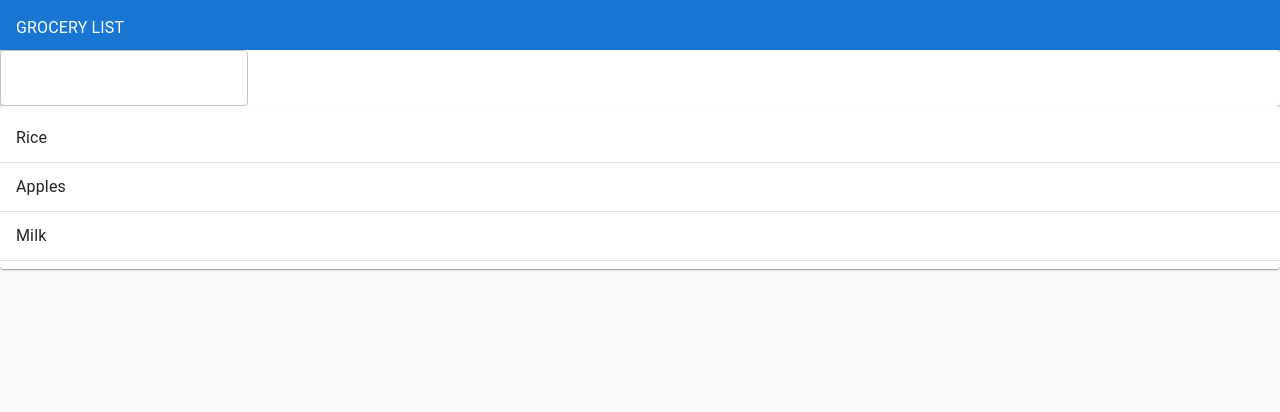
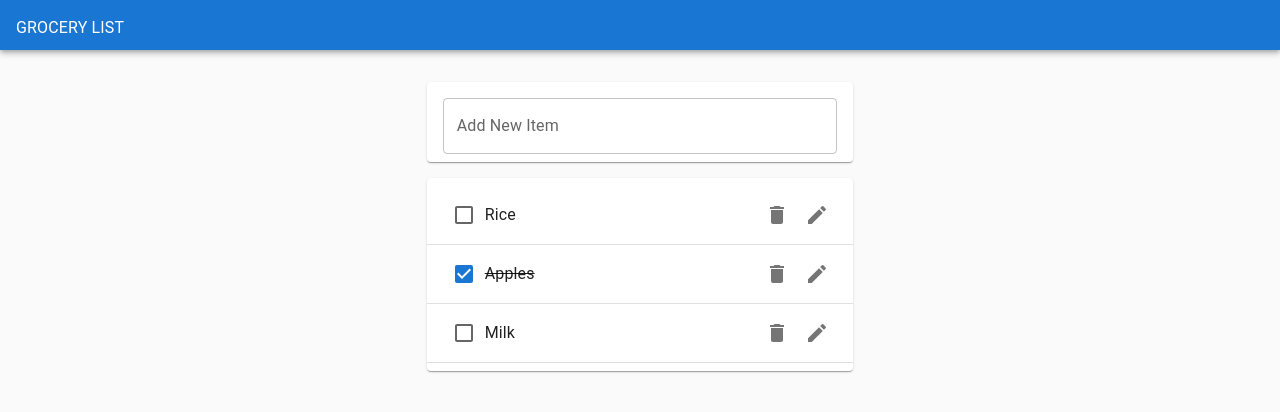
Before and after one commit to axseinga/grocery-list-app-react, a React (Create React App) app: page / in a window 1280 px wide. Shown: the top 412 px of the page. Built offline with nearby package versions, Linux system fonts and the light colour scheme.

Commit message:
add GroceryItem

```diff
--- a/package.json
+++ b/package.json
@@ -5,6 +5,7 @@
   "dependencies": {
     "@emotion/react": "^11.5.0",
     "@emotion/styled": "^11.3.0",
+    "@mui/icons-material": "^5.0.4",
     "@mui/material": "^5.0.4",
     "@testing-library/jest-dom": "^5.14.1",
     "@testing-library/react": "^11.2.7",
@@ -12,6 +13,7 @@
     "react": "^17.0.2",
     "react-dom": "^17.0.2",
     "react-scripts": "4.0.3",
+    "uuid": "^8.3.2",
     "web-vitals": "^1.1.2"
   },
   "scripts": {
--- a/src/GroceryApp.js
+++ b/src/GroceryApp.js
@@ -10,7 +10,7 @@ import GroceryForm from "./GroceryForm";
 const GroceryApp = () => {
     const initialList = [
         { id: 1, product: "Rice", completed: false },
-        { id: 2, product: "Apples", completed: false },
+        { id: 2, product: "Apples", completed: true },
         { id: 3, product: "Milk", completed: false },
     ];
 
@@ -51,8 +51,16 @@ const GroceryApp = () => {
                     GROCERY LIST
                 </Typography>
             </AppBar>
-            <GroceryForm addProduct={addProduct} />
-            <GroceryList list={groceries} />
+            <Grid
+                container
+                justifyContent="center"
+                style={{ marginTop: "1rem" }}
+            >
+                <Grid item xs={11} md={8} lg={4}>
+                    <GroceryForm addProduct={addProduct} />
+                    <GroceryList list={groceries} />
+                </Grid>
+            </Grid>
         </Paper>
     );
 };
--- a/src/GroceryForm.js
+++ b/src/GroceryForm.js
@@ -6,7 +6,7 @@ import useInputState from "./hooks/useInputState";
 const GroceryForm = (props) => {
     const [value, handleChange, reset] = useInputState("");
     return (
-        <Paper>
+        <Paper style={{ margin: "1rem 0", padding: "0 1rem" }}>
             <form
                 onSubmit={(e) => {
                     e.preventDefault();
@@ -14,7 +14,13 @@ const GroceryForm = (props) => {
                     reset();
                 }}
             >
-                <TextField value={value} onChange={handleChange} />
+                <TextField
+                    value={value}
+                    onChange={handleChange}
+                    margin="normal"
+                    label="Add New Item"
+                    fullWidth
+                />
             </form>
         </Paper>
     );
--- /dev/null
+++ b/src/GroceryItem.js
@@ -0,0 +1,31 @@
+import React from "react";
+import { ListItem } from "@mui/material";
+import { ListItemText } from "@mui/material";
+import { Checkbox } from "@mui/material";
+import { IconButton } from "@mui/material";
+import DeleteIcon from "@mui/icons-material/Delete";
+import EditIcon from "@mui/icons-material/Edit";
+import { ListItemSecondaryAction } from "@mui/material";
+
+const GroceryItem = ({ product, completed }) => {
+    return (
+        <ListItem>
+            <Checkbox tabIndex={-1} checked={completed} />
+            <ListItemText
+                style={{ textDecoration: completed ? "line-through" : "none" }}
+            >
+                {product}
+            </ListItemText>
+            <ListItemSecondaryAction>
+                <IconButton aria-label="Delete">
+                    <DeleteIcon />
+                </IconButton>
+                <IconButton aria-label="Edit">
+                    <EditIcon />
+                </IconButton>
+            </ListItemSecondaryAction>
+        </ListItem>
+    );
+};
+
+export default GroceryItem;
--- a/src/GroceryList.js
+++ b/src/GroceryList.js
@@ -2,8 +2,8 @@ import React from "react";
 import { Paper } from "@mui/material";
 import { List } from "@mui/material";
 import { Divider } from "@mui/material";
-import { ListItem } from "@mui/material";
-import { ListItemText } from "@mui/material";
+import GroceryItem from "./GroceryItem";
+import { v4 as uuidv4 } from "uuid";
 
 const GroceryList = (props) => {
     return (
@@ -11,9 +11,11 @@ const GroceryList = (props) => {
             <List>
                 {props.list.map((item) => (
                     <>
-                        <ListItem>
-                            <ListItemText>{item.product}</ListItemText>
-                        </ListItem>
+                        <GroceryItem
+                            product={item.product}
+                            key={item.id}
+                            completed={item.completed}
+                        />
                         <Divider />
                     </>
                 ))}
```
